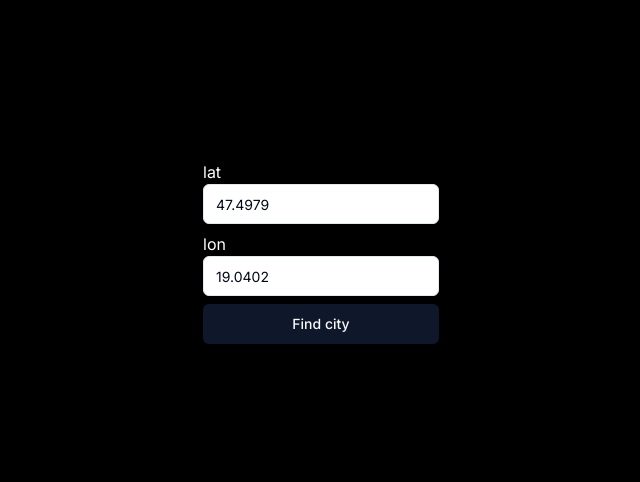
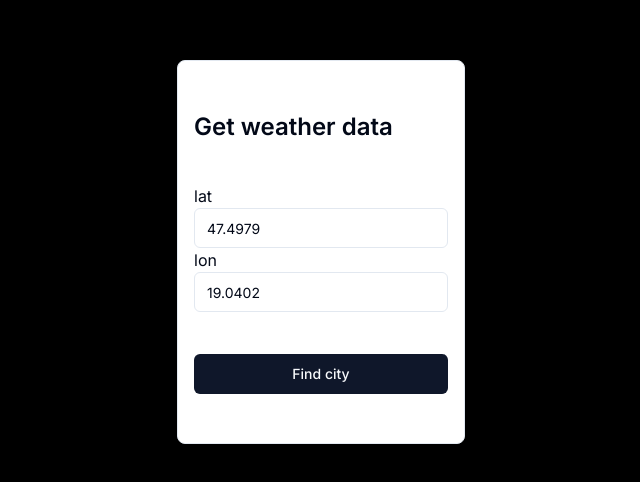
Before and after one commit to VargaBDaniel/weather-cards, a Next.js app: page / in a window 1280 px wide. Shown: the part 148-630 px from the top of the page, without its empty margins (319-959 px from the left). Built offline with nearby package versions, Linux system fonts and the light colour scheme; no server answers.

Commit message:
implement flippable weather card

```diff
--- a/next.config.mjs
+++ b/next.config.mjs
@@ -1,4 +1,8 @@
 /** @type {import('next').NextConfig} */
-const nextConfig = {};
+const nextConfig = {
+  images: {
+    domains: ["openweathermap.org"],
+  },
+};
 
 export default nextConfig;
--- a/src/api/weather/getCityByCoordinates.ts
+++ b/src/api/weather/getWeatherByCoordinates.ts
@@ -1,16 +1,16 @@
 import weatherApi from "@/lib/weather-api";
 import { WeatherResponse } from "@/types/weather-response";
 
-export default async function getCityByCoordinates(
+export default async function getWeatherByCoordinates(
   latitude: number,
   longitude: number,
 ) {
-  const response = await weatherApi.get<WeatherResponse>("/weather", {
+  const response = await weatherApi.get<WeatherResponse>("/data/2.5/weather", {
     params: {
       lat: latitude,
       lon: longitude,
     },
   });
 
-  return response.data.name;
+  return response.data;
 }
--- /dev/null
+++ b/src/api/weather/index.ts
@@ -0,0 +1 @@
+export { default as getWeatherByCoordinates } from "./getWeatherByCoordinates";
--- a/src/app/page.tsx
+++ b/src/app/page.tsx
@@ -1,62 +1,8 @@
-"use client";
-
-import getCityByCoordinates from "@/api/weather/getCityByCoordinates";
-import { Button } from "@/components/ui/button";
-import { Input } from "@/components/ui/input";
-import { Coordinates } from "@/types/coordinates";
-import { useState } from "react";
-
-const inputFields: (keyof Coordinates)[] = ["lat", "lon"];
-
-const defaultCoordiantes: Coordinates = {
-  lat: 47.4979,
-  lon: 19.0402,
-};
-
+import { FlipCard } from "../components/flip-card";
 export default function Home() {
-  const [formData, setFormData] = useState<Coordinates>(defaultCoordiantes);
-
-  const handleChange = (e: React.ChangeEvent<HTMLInputElement>) => {
-    setFormData((prev) => ({ ...prev, [e.target.name]: e.target.value }));
-  };
-
-  const handleSubmit = async (e: React.FormEvent<HTMLFormElement>) => {
-    e.preventDefault();
-    console.log(">> handleSubmit");
-
-    const response = await getCityByCoordinates(
-      Number(formData.lon),
-      Number(formData.lat),
-    );
-
-    console.log("response", response);
-  };
-
   return (
     <main className="grid min-h-screen place-items-center bg-black">
-      <form
-        onSubmit={handleSubmit}
-        className="flex flex-col gap-2 align-middle"
-      >
-        {inputFields.map((field) => (
-          <div key={field} className="grid w-full max-w-sm items-center">
-            <label htmlFor={field} className="text-white">
-              {field}
-            </label>
-            <Input
-              key={field}
-              type="number"
-              step="0.01"
-              id={field}
-              value={formData[field]}
-              onChange={handleChange}
-              name={field}
-            />
-          </div>
-        ))}
-
-        <Button type="submit">Find city</Button>
-      </form>
+      <FlipCard />
     </main>
   );
 }
--- /dev/null
+++ b/src/components/flip-card.tsx
@@ -0,0 +1,41 @@
+"use client";
+
+import { cn } from "@/lib/utils";
+import { WeatherResponse } from "@/types/weather-response";
+import { useState } from "react";
+import { Card } from "./ui";
+import { WeatherDisplay } from "./weather-display";
+import { WeatherForm } from "./weather-form";
+
+type FlipCardProps = {
+  children?: never;
+  className?: string;
+} & React.HTMLAttributes<HTMLDivElement>;
+
+export const FlipCard = (props: FlipCardProps) => {
+  const { children, className, ...rest } = props;
+
+  const [weatherData, setWeatherData] = useState<WeatherResponse | null>(null);
+
+  const isFlipped = Boolean(weatherData);
+
+  return (
+    <Card
+      className={cn(
+        "animate-flip h-96 w-72 rounded-lg bg-white shadow-lg duration-300",
+        className,
+        isFlipped ? "animate-flip-card" : "",
+      )}
+      {...rest}
+    >
+      {weatherData ? (
+        <WeatherDisplay
+          onClose={() => setWeatherData(null)}
+          weather={weatherData}
+        />
+      ) : (
+        <WeatherForm onWeatherDataFound={setWeatherData} />
+      )}
+    </Card>
+  );
+};
--- /dev/null
+++ b/src/components/ui/index.ts
@@ -0,0 +1,3 @@
+export * from "./button";
+export * from "./card";
+export * from "./input";
--- /dev/null
+++ b/src/components/weather-display.tsx
@@ -0,0 +1,32 @@
+import { WeatherResponse } from "@/types/weather-response";
+import { CardContent } from "./ui/card";
+
+type WeatherDisplayProps = {
+  onClose: () => void;
+  weather: WeatherResponse;
+};
+
+export const WeatherDisplay = ({ onClose, ...props }: WeatherDisplayProps) => {
+  return (
+    <>
+      <CardContent className="animate-fade-in flex h-full flex-col p-0 opacity-0 [transform:rotateY(180deg)]">
+        {/** close button */}
+        <button onClick={onClose} className="absolute right-4 top-4">
+          X
+        </button>
+
+        {/** header */}
+        <div className="flex h-1/3 w-full  items-center justify-between bg-black/40 p-4">
+          <div>
+            <p className="text-lg font-semibold">{props.weather.name}</p>
+            <p className="text-sm">{props.weather.weather[0].description}</p>
+          </div>
+          <p className="text-3xl font-semibold">15°</p>
+        </div>
+
+        {/** body */}
+        <div className="flex-grow p-4">placeholder</div>
+      </CardContent>
+    </>
+  );
+};
--- /dev/null
+++ b/src/components/weather-form.tsx
@@ -0,0 +1,76 @@
+"use client";
+
+import { getWeatherByCoordinates } from "@/api/weather";
+import { Coordinates } from "@/types/coordinates";
+
+import { WeatherResponse } from "@/types/weather-response";
+import { useState } from "react";
+import { Button, Input } from "./ui";
+
+const inputFields: (keyof Coordinates)[] = ["lat", "lon"];
+
+const defaultCoordiantes: Coordinates = {
+  lat: 47.4979,
+  lon: 19.0402,
+};
+
+type WeatherFormProps = {
+  onWeatherDataFound: (weather: WeatherResponse) => void;
+};
+
+export const WeatherForm = ({ onWeatherDataFound }: WeatherFormProps) => {
+  const [formData, setFormData] = useState<Coordinates>(defaultCoordiantes);
+  const [isShowError, setIsShowError] = useState<boolean>(false);
+
+  const handleChange = (e: React.ChangeEvent<HTMLInputElement>) => {
+    setFormData((prev) => ({ ...prev, [e.target.name]: e.target.value }));
+  };
+
+  const handleSubmit = async (e: React.FormEvent<HTMLFormElement>) => {
+    e.preventDefault();
+    console.log(">> handleSubmit");
+
+    try {
+      const response = await getWeatherByCoordinates(
+        Number(formData.lat),
+        Number(formData.lon),
+      );
+
+      setIsShowError(false);
+      onWeatherDataFound(response);
+    } catch (error) {
+      setIsShowError(true);
+      console.log(">> error", error);
+    }
+  };
+
+  return (
+    <>
+      <form
+        onSubmit={handleSubmit}
+        className=" flex h-full flex-col justify-evenly gap-2 p-4 align-middle"
+      >
+        <h2 className="text-2xl font-semibold">Get weather data</h2>
+        <div>
+          {inputFields.map((field) => (
+            <div key={field} className="grid w-full max-w-sm items-center">
+              <label htmlFor={field}>{field}</label>
+              <Input
+                key={field}
+                type="number"
+                step="0.01"
+                id={field}
+                value={formData[field]}
+                onChange={handleChange}
+                name={field}
+              />
+            </div>
+          ))}
+        </div>
+
+        <Button type="submit">Find city</Button>
+      </form>
+      {isShowError && <p className="text-red-500">City not found</p>}
+    </>
+  );
+};
--- a/src/lib/weather-api.ts
+++ b/src/lib/weather-api.ts
@@ -1,7 +1,7 @@
 import axios from "axios";
 
 const weatherApi = axios.create({
-  baseURL: "https://api.openweathermap.org/data/2.5",
+  baseURL: "https://api.openweathermap.org",
   params: {
     appid: process.env.NEXT_PUBLIC_API_KEY,
   },
--- a/tailwind.config.ts
+++ b/tailwind.config.ts
@@ -1,13 +1,13 @@
-import type { Config } from "tailwindcss"
+import type { Config } from "tailwindcss";
 
 const config = {
   darkMode: ["class"],
   content: [
-    './pages/**/*.{ts,tsx}',
-    './components/**/*.{ts,tsx}',
-    './app/**/*.{ts,tsx}',
-    './src/**/*.{ts,tsx}',
-	],
+    "./pages/**/*.{ts,tsx}",
+    "./components/**/*.{ts,tsx}",
+    "./app/**/*.{ts,tsx}",
+    "./src/**/*.{ts,tsx}",
+  ],
   prefix: "",
   theme: {
     container: {
@@ -19,6 +19,13 @@ const config = {
     },
     extend: {
       colors: {
+        brand: {
+          white: "#F8FFE5",
+          green: "#06D6A0",
+          blue: "#1B9AAA",
+          red: "#EF476F",
+          yellow: "#FFC43D",
+        },
         border: "hsl(var(--border))",
         input: "hsl(var(--input))",
         ring: "hsl(var(--ring))",
@@ -67,14 +74,31 @@ const config = {
           from: { height: "var(--radix-accordion-content-height)" },
           to: { height: "0" },
         },
+        "flip-card": {
+          from: {
+            transform: "translateX(0) rotateY(0)",
+            "transform-origin": "100% 50%",
+          },
+          to: {
+            transform: "translateX(100%) rotateY(180deg)",
+            "transform-origin": "0% 50%",
+          },
+        },
+        "fade-in": {
+          from: { opacity: "0" },
+          to: { opacity: "1" },
+        },
       },
       animation: {
         "accordion-down": "accordion-down 0.2s ease-out",
         "accordion-up": "accordion-up 0.2s ease-out",
+        "flip-card":
+          "flip-card 0.5s cubic-bezier(0.455, 0.030, 0.515, 0.955) both",
+        "fade-in": "fade-in 0.2s 0.3s ease-out forwards",
       },
     },
   },
   plugins: [require("tailwindcss-animate")],
-} satisfies Config
+} satisfies Config;
 
-export default config
+export default config;
```
